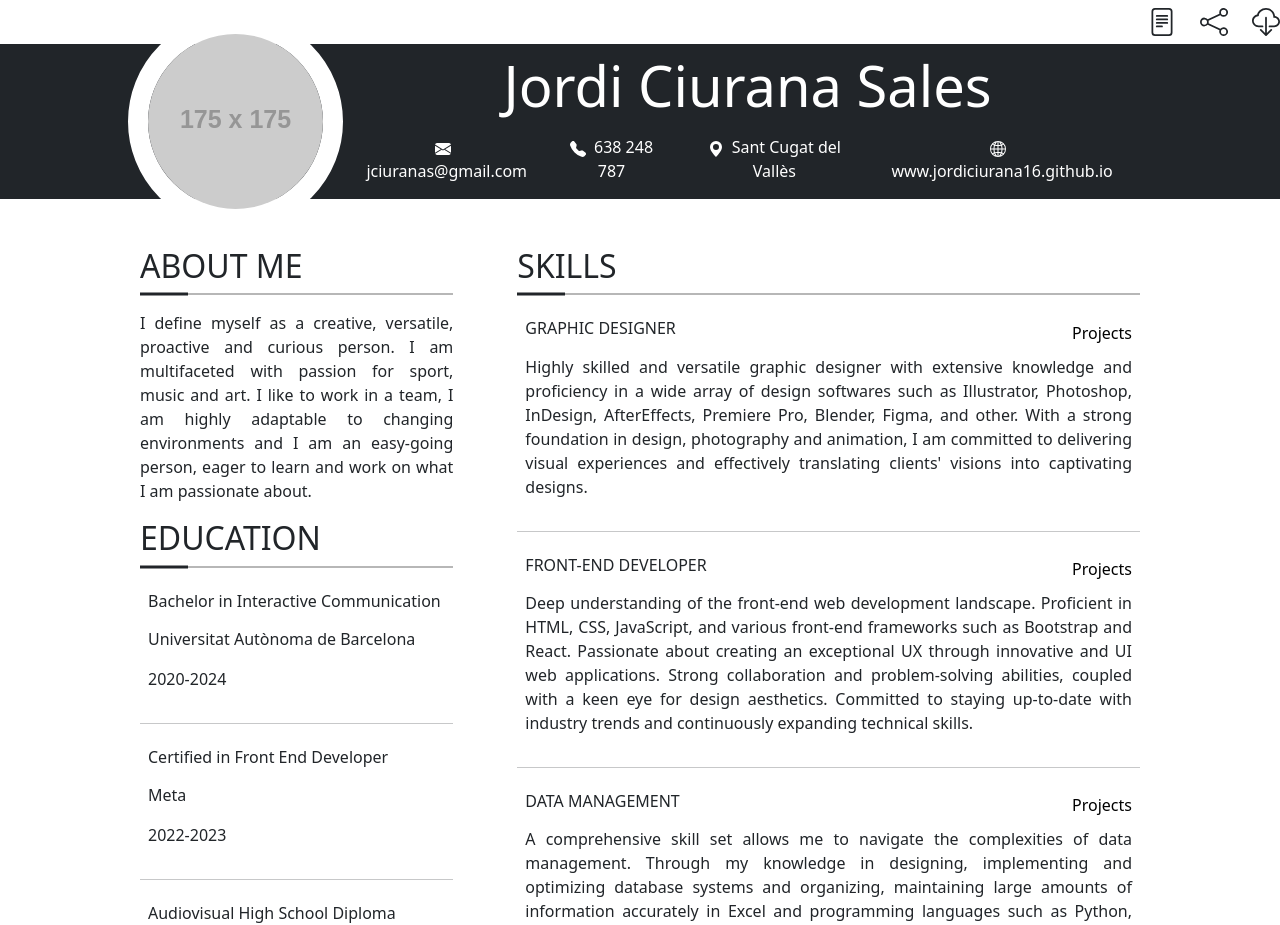
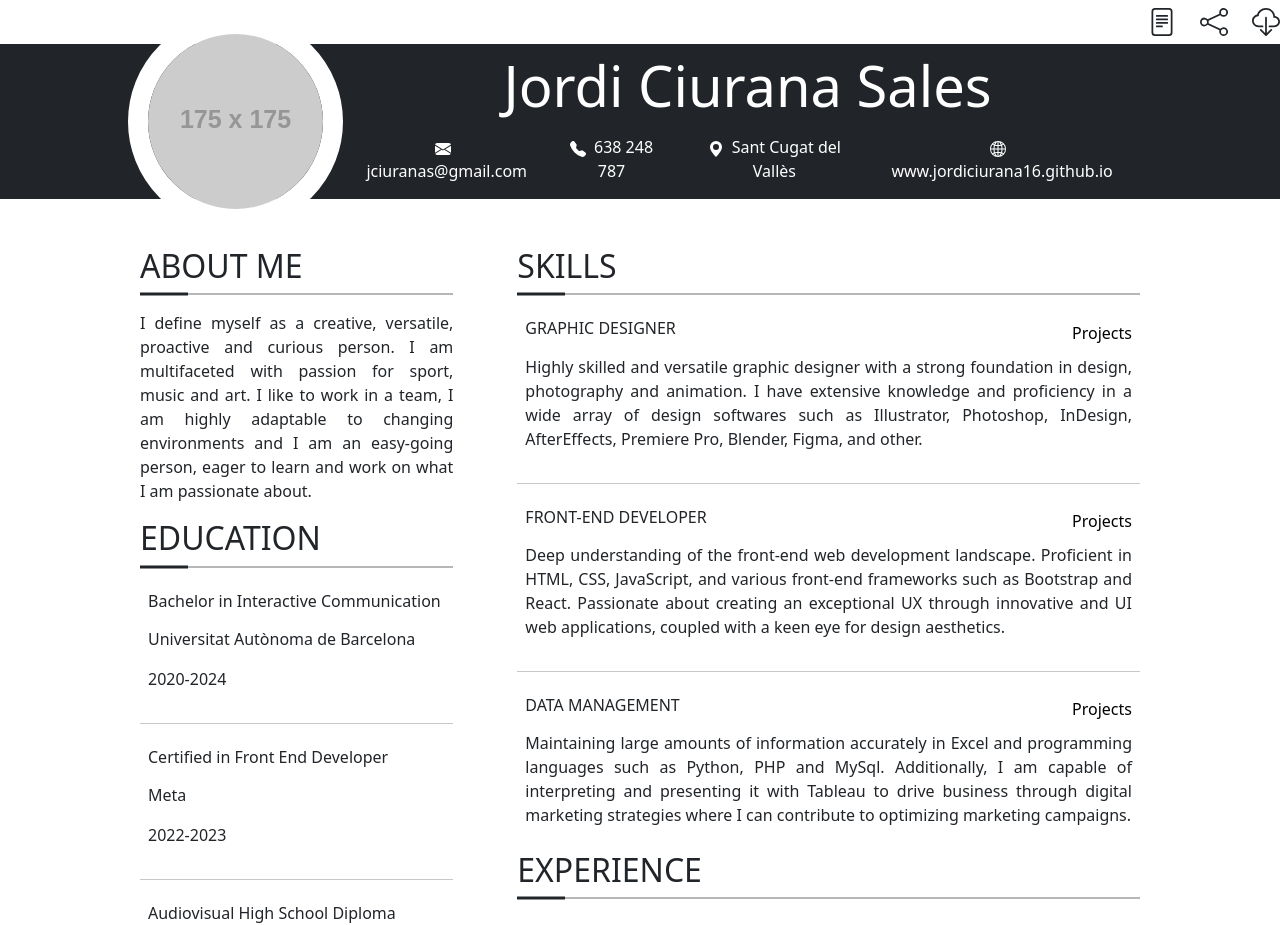
Before and after one commit to jordiciurana16/curriculum-vitae, a React (Vite) app: page / in a window 1280 px wide. Shown: the top 925 px of the page. Built offline with nearby package versions, Linux system fonts and the light colour scheme.

Commit message:
preparing for github pages

```diff
--- a/src/components/Experience.jsx
+++ b/src/components/Experience.jsx
@@ -7,6 +7,7 @@ const Experience = () => {
 
   return (
     <div
+      className='mt-2'
       onMouseEnter={() => setExpanded(true)}
       onMouseLeave={() => setExpanded(false)}
     >
--- a/src/data/skillsData.json
+++ b/src/data/skillsData.json
@@ -1,7 +1,7 @@
 [
   {
     "skill": "Graphic Designer",
-    "description": "Highly skilled and versatile graphic designer with extensive knowledge and proficiency in a wide array of design softwares such as Illustrator, Photoshop, InDesign, AfterEffects, Premiere Pro, Blender, Figma, and other. With a strong foundation in design, photography and animation, I am committed to delivering visual experiences and effectively translating clients' visions into captivating designs.",
+    "description": "Highly skilled and versatile graphic designer with a strong foundation in design, photography and animation. I have extensive knowledge and proficiency in a wide array of design softwares such as Illustrator, Photoshop, InDesign, AfterEffects, Premiere Pro, Blender, Figma, and other.",
     "highlight": ["Illustrator", "Photoshop", "InDesign", "AfterEffects", "Premiere Pro", "Blender", "Figma"],
     "projects": [
       {
@@ -18,7 +18,7 @@
   },
   {
     "skill": "Front-End Developer",
-    "description": "Deep understanding of the front-end web development landscape. Proficient in HTML, CSS, JavaScript, and various front-end frameworks such as Bootstrap and React. Passionate about creating an exceptional UX through innovative and UI web applications. Strong collaboration and problem-solving abilities, coupled with a keen eye for design aesthetics. Committed to staying up-to-date with industry trends and continuously expanding technical skills.",
+    "description": "Deep understanding of the front-end web development landscape. Proficient in HTML, CSS, JavaScript, and various front-end frameworks such as Bootstrap and React. Passionate about creating an exceptional UX through innovative and UI web applications, coupled with a keen eye for design aesthetics.",
     "highlight": ["HTML", "CSS", "JavaScript", "Bootstrap", "React", "UX", "UI" ],
     "projects": [
       {
@@ -35,7 +35,7 @@
   },
   {
     "skill": "Data Management",
-    "description": "A comprehensive skill set allows me to navigate the complexities of data management. Through my knowledge in designing, implementing and optimizing database systems and organizing, maintaining large amounts of information accurately in Excel and programming languages such as Python, PHP and MySql. Additionally, I am capable of interpreting and presenting it with Tableau to drive business through digital marketing strategies where I can contribute to optimizing marketing campaigns improving overall business performance.",
+    "description": "Maintaining large amounts of information accurately in Excel and programming languages such as Python, PHP and MySql. Additionally, I am capable of interpreting and presenting it with Tableau to drive business through digital marketing strategies where I can contribute to optimizing marketing campaigns.",
     "highlight": ["Python", "PHP", "MySql", "Tableau", "Excel"],
     "projects": [
       {
```
